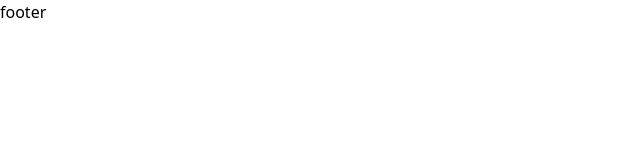
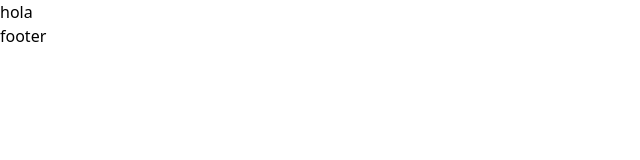
Before and after one commit to christiandp7/orientation, a Next.js app: page / in a window 1280 px wide. Shown: the top 160 px of the page, without its empty margins (0-640 px from the left). Built offline with nearby package versions, Linux system fonts and the light colour scheme.

Commit message:
:sparkles: Layout ready

```diff
--- /dev/null
+++ b/components/Footer/Footer.module.css
@@ -0,0 +1,3 @@
+.root {
+  @apply flex justify-between items-center;
+}
--- a/components/Footer/Footer.tsx
+++ b/components/Footer/Footer.tsx
@@ -1,7 +1,8 @@
 import React from "react";
+import s from "./Footer.module.css";
 
 const Footer = () => {
-  return <div>footer</div>;
+  return <div className={s.root}>footer</div>;
 };
 
 export default Footer;
--- /dev/null
+++ b/components/Layout/Layout.tsx
@@ -0,0 +1,17 @@
+import Footer from "@components/Footer";
+import React, { FC } from "react";
+
+interface Props {
+  children: React.ReactNode | string;
+}
+
+const Layout: FC<Props> = ({ children }) => {
+  return (
+    <div>
+      <main>{children}</main>
+      <Footer />
+    </div>
+  );
+};
+
+export default Layout;
--- /dev/null
+++ b/components/Layout/index.ts
@@ -0,0 +1 @@
+export { default } from "./Layout";
--- a/pages/index.tsx
+++ b/pages/index.tsx
@@ -1,13 +1,9 @@
 import React from "react";
 import Footer from "@components/Footer";
+import Layout from "@components/Layout";
 
 const Home = () => {
-  return (
-    <div>
-      <main></main>
-      <Footer />
-    </div>
-  );
+  return <Layout>hola</Layout>;
 };
 
 export default Home;
```
Also changed, not shown: components/Layout/Layout.module.css (added).
